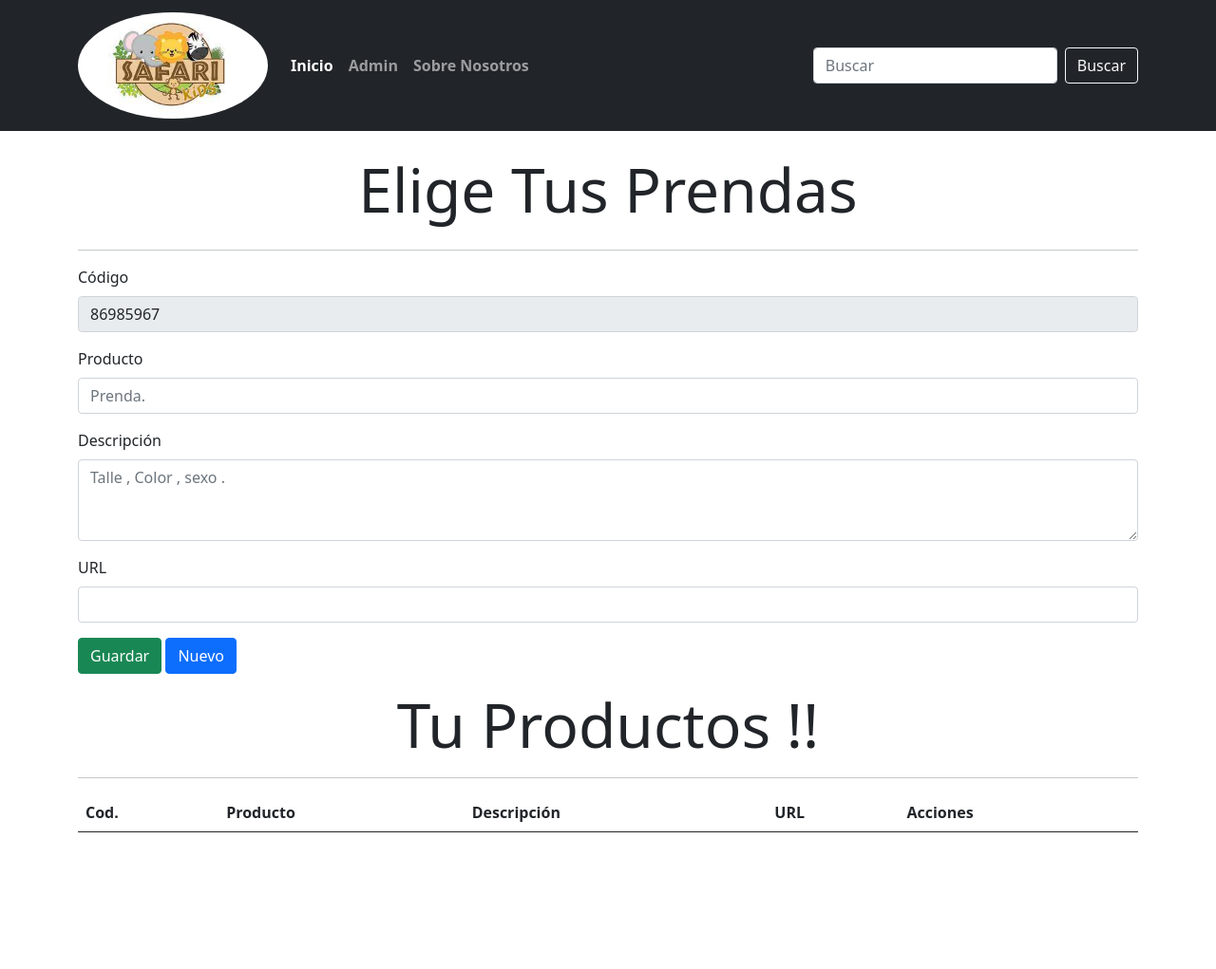
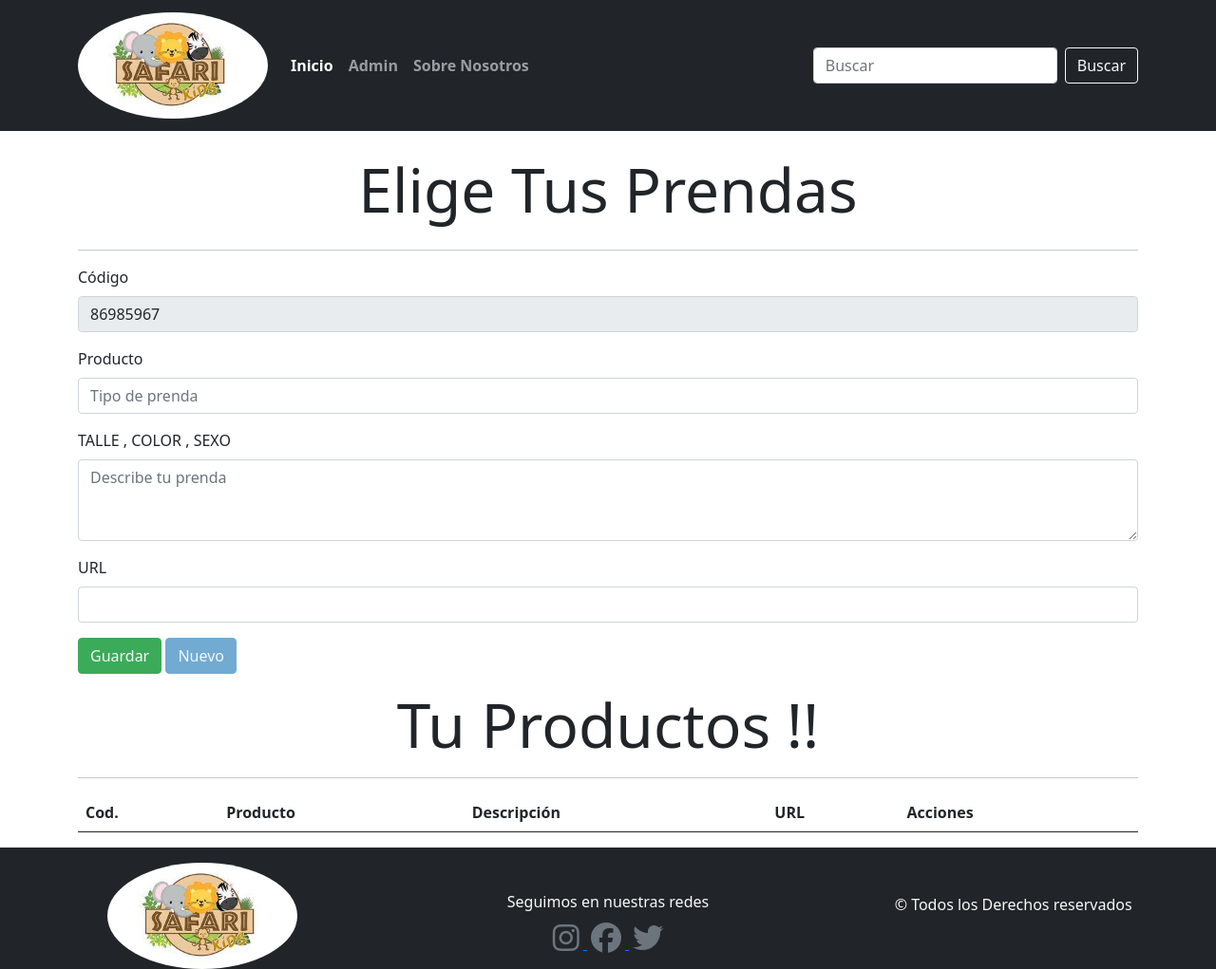
Before and after one commit to pnauj/Practica-trabajogrupal, a plain HTML site: page admin.html in a window 1280 px wide. Shown: the whole page at 95% size. Before the commit the page ends 989 px from the top, so only its background shows below. Drawn offline with Linux system fonts and the light colour scheme; some packages are replaced by stand-ins of ours; a script that the page names is missing.

Commit message:
se cambiaron colores de los botenes en pag adm y palabras en el formulario

```diff
--- a/admin.html
+++ b/admin.html
@@ -11,6 +11,7 @@
     <link rel="stylesheet" href="css/bootstrap.min.css">
     <link rel="stylesheet" href="css/style.css">
     <script src="//cdn.jsdelivr.net/npm/sweetalert2@11"></script>
+    <script src="https://kit.fontawesome.com/d53c334605.js" crossorigin="anonymous"></script>
     <title>ZafariKids</title>
 </head>
 <body>
@@ -54,18 +55,18 @@
                 </div>
                 <div class="mb-3">
                     <label for="product" class="form-label">Producto</label>
-                    <input type="text" class="form-control" id="product" placeholder="Prenda.">
+                    <input type="text" class="form-control" id="product" placeholder="Tipo de prenda">
                 </div>
                 <div class="mb-3">
-                    <label for="description" class="form-label">Descripción</label>
-                    <textarea class="form-control" id="description" rows="3" placeholder="Talle , Color , sexo ."></textarea>
+                    <label for="description" class="form-label">TALLE , COLOR , SEXO </label>
+                    <textarea class="form-control" id="description" rows="3" placeholder="Describe tu prenda "></textarea>
                 </div>
                 <div class="mb-3">
                     <label for="url" class="form-label">URL</label>
                     <input type="text" class="form-control" id="url">
                 </div>
-                <button type="submit" class="btn btn-success">Guardar</button>
-                <button class="btn btn-primary" id="btnNew">Nuevo</button>
+                <button type="submit" class="btn btn-guardar">Guardar</button>
+                <button class="btn btn-nuevo" id="btnNew">Nuevo</button>
             </form>
             <div class="alert alert-danger mt-4 d-none" role="alert" id="msgAlert">
                 Ups !! te faltaron algunos datos .
@@ -91,11 +92,33 @@
               </table>
         </section>
     </main>
-    <footer class="fondoNegro">
-        <div class="d-flex flex-column align-items-center p-4">
-            <a href="index.html" class="text-white text-decoration-none">Inicio</a>
-            <a href="admin.html" class="text-white text-decoration-none">Admin</a>
+    <footer class="container-fluid bg-dark text-center text-light">
+      <section class="row">
+        <div class="col-sm-12 col-md-4 col-lg-4 mt-3">
+          <img
+            src="img/descarga.jpg"
+            class="img-fluid logo"
+            alt="..."
+            width="200px"
+          />
         </div>
+        <div class="col-sm-12 col-md-4 col-lg-4 mt-5">
+          <h6>Seguimos en nuestras redes</h6>
+          <a href="https://www.instagram.com/" target="_blank">
+            <i class="fab fa-instagram fa-2x text-secondary m-1"></i>
+          </a>
+          <a href="https://www.facebook.com/" target="_blank">
+            <i class="fab fa-facebook fa-2x text-secondary m-1"></i>
+          </a>
+          <a href="https://twitter.com/?lang=es" target="_blank">
+            <i class="fab fa-twitter fa-2x text-secondary m-1"></i>
+          </a>
+      </div>
+        <div class="col-sm-12 col-md-4 col-lg-4 mt-5">
+          <p>&copy; Todos los Derechos reservados</p>
+        </div>
+      </section>
+    </section>
     </footer>
     <script src="js/bootstrap.min.js"></script>
     <script src="js/admin.js" type="module"></script>
--- a/css/style.css
+++ b/css/style.css
@@ -34,3 +34,32 @@
     }
 
 }
+
+
+
+/*  Pagina Adm */
+.btn-guardar{
+    background-color: #3bab59;
+    border-color: #3bab59;
+    color: whitesmoke;
+}
+
+.btn-nuevo{
+    background-color: #71abd1;
+    border-color: #71abd1;
+    color: whitesmoke;
+}
+
+
+
+.btn-Editar{
+    background-color: #ffd653;
+    border-color: #ffd653;
+    color: whitesmoke;
+}
+
+.btn-Borrar{
+background-color: #ee8b47;
+border-color: #ee8b47;
+color: whitesmoke;
+}
--- a/js/admin.js
+++ b/js/admin.js
@@ -65,8 +65,8 @@ function createRow(product){
     <td>${product.description}</td>
     <td>${product.url}</td>
     <td>
-        <button class="btn btn-warning w-100 mb-1" onclick="preparateProductUpdate(${product.code})">Editar</button>
-        <button class="btn btn-danger w-100" onclick="deleteProduct(${product.code})">Borrar</button>
+        <button class="btn btn-Editar w-100 mb-1" onclick="preparateProductUpdate(${product.code})">Editar</button>
+        <button class="btn btn-Borrar w-100" onclick="deleteProduct(${product.code})">Borrar</button>
     </td>
   </tr>`;
 }
```
